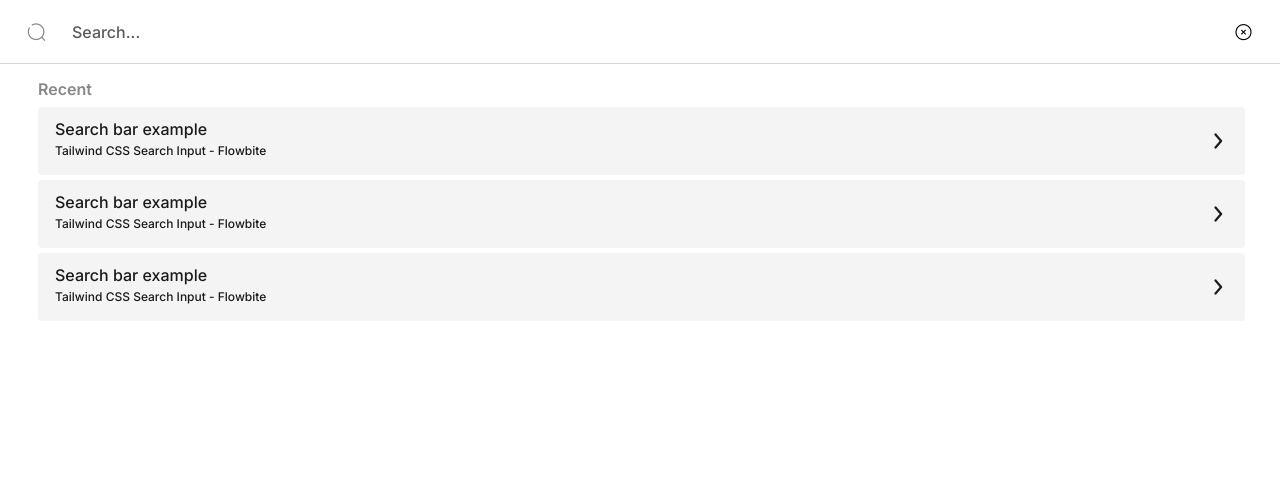
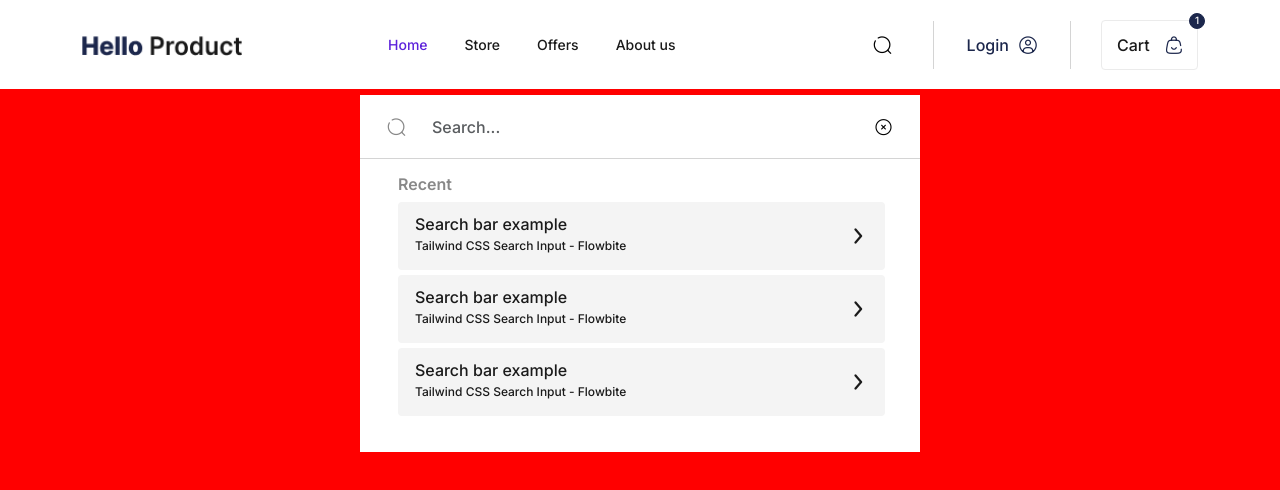
Before and after one commit to goshgarsalim/Hello-product, a plain HTML site: page index.html in a window 1280 px wide. Both pictures are taken after a click on the button 882 px from the left and 44 px from the top of the page. Drawn offline with nearby package versions, Linux system fonts and the light colour scheme; files whose address does not match are found by name.

Commit message:
balaca search

```diff
--- a/script.js
+++ b/script.js
@@ -31,8 +31,12 @@
     overlay_cart.classList.remove('overlay-active');
 });
 
+overlay_cart.addEventListener("click", () =>{
+    search_box.classList.remove('search-active');
+});
+
 search_btn.addEventListener("click", () =>{
-    search_box.classList.add('search-active');
+    search_box.classList.toggle('search-active');
 });
 search_close.addEventListener("click", () =>{
     search_box.classList.remove('search-active');
--- a/style.scss
+++ b/style.scss
@@ -398,14 +398,15 @@
   visibility: hidden;
   opacity: 0;
   position: fixed;
-  top: 0;
-  left: 0;
-  bottom: 0;
-  right: 0;
+  top: 95px;
+  left: 50%;
+  width: 560px;
+  max-width: 560px;
   background-color: rgba(#fff, 1);
   animation: shop-fade-minicart 0.5s;
   z-index: 6;
   transition: 500ms all;
+  transform: translateX(-50%);
   &.search-active{
     visibility: visible;
     opacity: 1;
```
Also changed, not shown: style.css, 1 other file.
